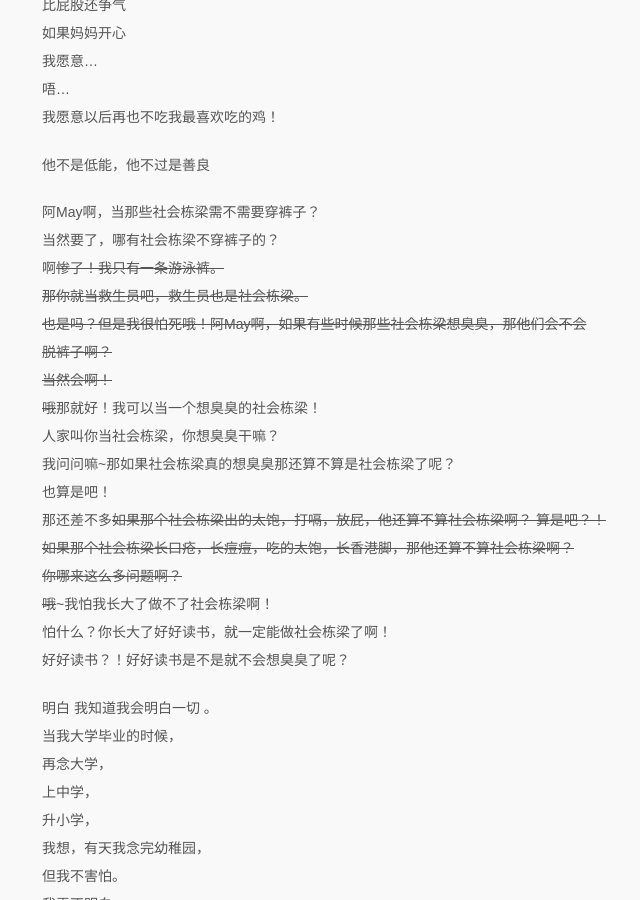
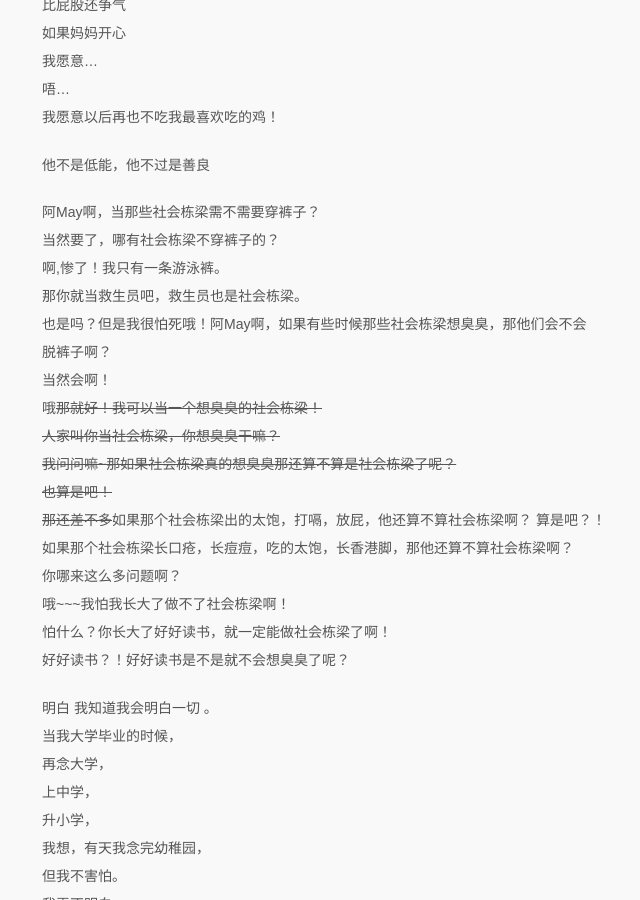
Before and after one commit to luweien/luweien.github.com, a Jekyll site: the page built from _posts/2014-01-21-阿May.md, in a window 1280 px wide and 900 px high, scrolled down 1187 px. Shown: the whole window, without its empty margins (258-898 px from the left). Built offline with Jekyll 4.4.1, drawn with Linux system fonts in a browser that asks for light colours; some web fonts are replaced; Markdown is read by kramdown in place of the engine named in the settings; comment, search, counter and statistics services are not loaded.

```diff
--- a/_posts/2014-01-21-阿May.md
+++ b/_posts/2014-01-21-阿May.md
@@ -43,7 +43,7 @@ tags: life
 
 阿May啊，当那些社会栋梁需不需要穿裤子？
 当然要了，哪有社会栋梁不穿裤子的？
-啊~~惨了！我只有一条游泳裤。
+啊,惨了！我只有一条游泳裤。
 那你就当救生员吧，救生员也是社会栋梁。
 也是吗？但是我很怕死哦！阿May啊，如果有些时候那些社会栋梁想臭臭，那他们会不会
 脱裤子啊？
```
